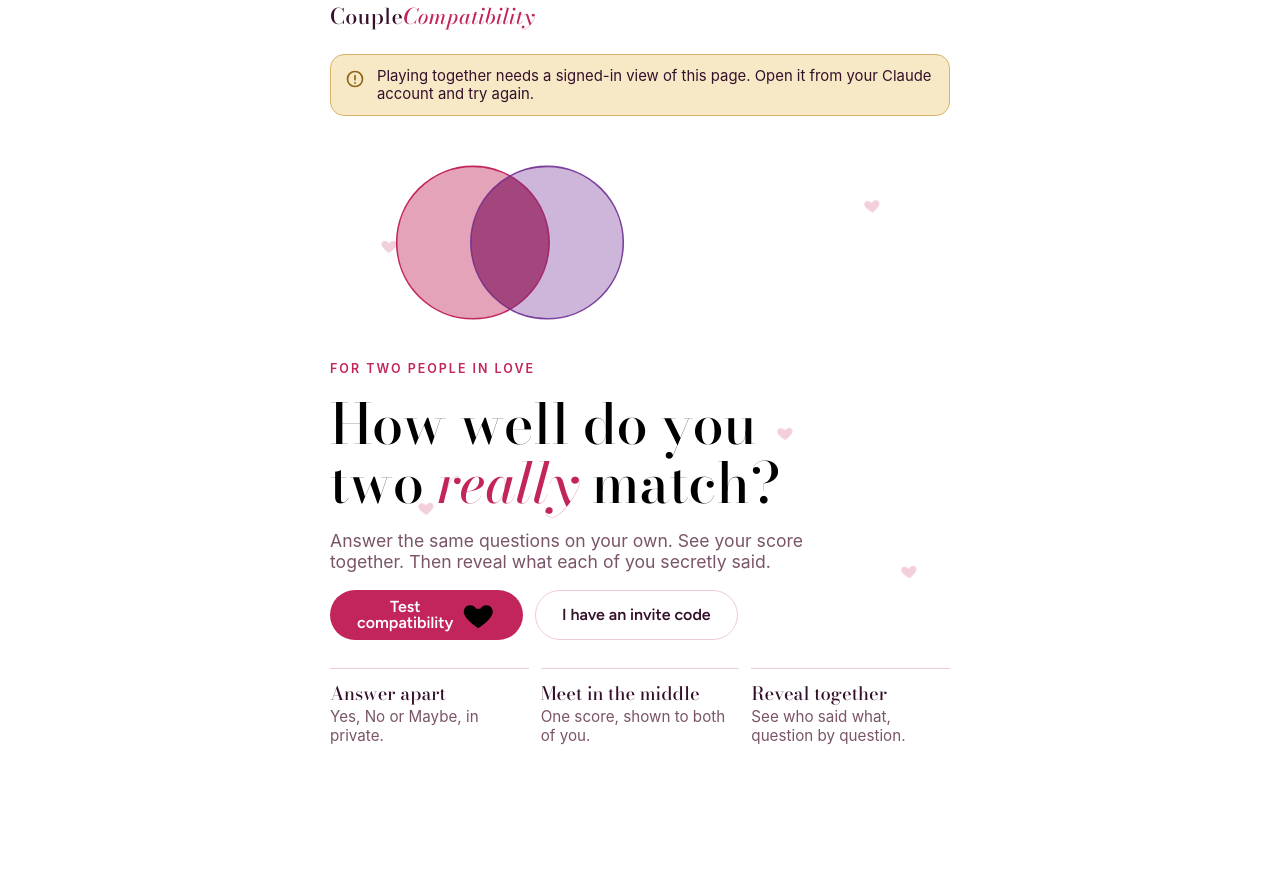
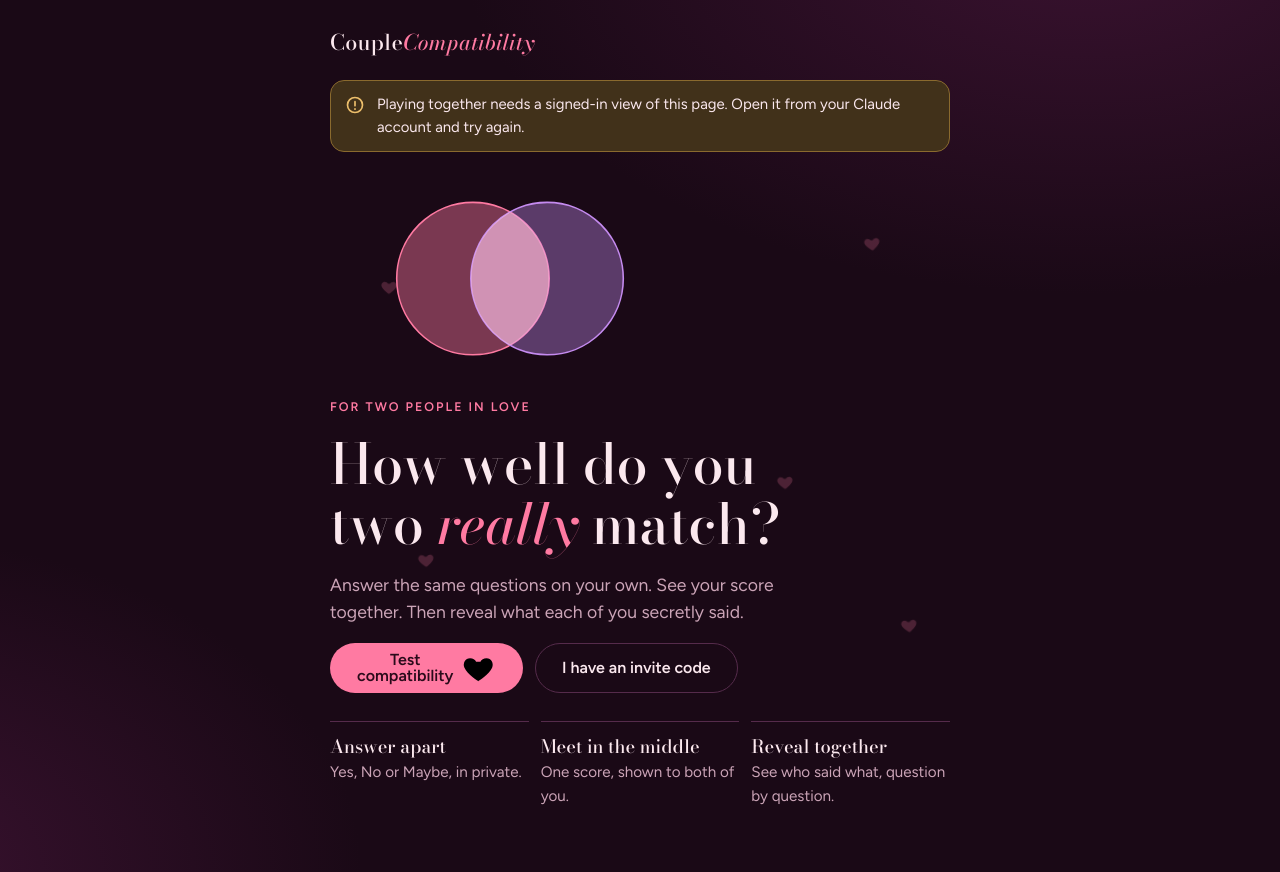
Before and after one commit to Prohor722/compatabilityTest, a Laravel app: page / in a window 1280 px wide. Before the commit the page ends 745 px from the top, so only its background shows below. Run offline with Laravel 12, Linux system fonts and the light colour scheme.

Commit message:
style issue fixed

```diff
--- a/public/css/custom.css
+++ b/public/css/custom.css
@@ -8,6 +8,13 @@
   --font-display:'Bodoni Moda','Didot','Times New Roman',serif;
   --font-body:'Figtree',system-ui,-apple-system,'Segoe UI',sans-serif;
 }
+:root{
+    --bg:#1A0916; --glow:#3A1230; --surface:#27112334; --surface2:#2F1429;
+    --ink:#FBE8EE; --muted:#CBA4B7; --line:#552B4B;
+    --rose:#FF7AA2; --rose-strong:#FF93B3; --on-rose:#2A0A1A; --rose-soft:#4A1B3A;
+    --plum:#C58BF0; --gold:#EDBF6C; --gold-soft:#41311A; --gold-line:#8A6A2E;
+    --shadow:rgba(0,0,0,.6); --lens:#FFC2D6; color-scheme:dark;
+  }
 @media (prefers-color-scheme: dark){
   :root:not([data-theme="light"]){
     --bg:#1A0916; --glow:#3A1230; --surface:#27112334; --surface2:#2F1429;
@@ -27,6 +34,7 @@
 *{box-sizing:border-box}
 body{
   background:var(--bg);
+  /* background-color:purple !important; */
   background-image:radial-gradient(900px 520px at 85% -8%,var(--glow),transparent 70%),radial-gradient(700px 480px at -10% 100%,var(--glow),transparent 70%);
   background-repeat:no-repeat;
   color:var(--ink);
@@ -49,7 +57,7 @@ p{margin:0}
 .sub{color:var(--muted);margin-top:8px;max-width:60ch}
 .eyebrow{font-size:.78rem;letter-spacing:.16em;text-transform:uppercase;color:var(--rose);font-weight:600}
 .panel{background:var(--surface);border:1px solid var(--line);border-radius:22px;padding:clamp(20px,4.5vw,34px);box-shadow:0 24px 60px -36px var(--shadow);display:flex;flex-direction:column;gap:18px;min-width:0}
-:root:not([data-theme="dark"]) .panel{background:#fff}
+/* :root:not([data-theme="dark"]) .panel{background:#fff} */
 @media (prefers-color-scheme: dark){:root:not([data-theme="light"]) .panel{background:#2A1327}}
 :root[data-theme="dark"] .panel{background:#2A1327}
 .hero{display:flex;flex-direction:column;align-items:flex-start;gap:18px;padding-top:6px;position:relative}
--- a/resources/views/welcome.blade.php
+++ b/resources/views/welcome.blade.php
@@ -14,43 +14,9 @@
     </div> --}}
 
 
-    <!doctype html>
-    <html>
 
-    <head>
-        <meta charset=utf8>
-        <meta name=viewport content="width=device-width,initial-scale=1,viewport-fit=cover">
-        <style>
-            :root {
-                color-scheme: light;
-                box-sizing: border-box;
-                padding-top: env(safe-area-inset-top, 0px);
-                padding-bottom: env(safe-area-inset-bottom, 0px)
-            }
 
-            html {
-                scroll-padding-top: env(safe-area-inset-top, 0px)
-            }
-
-            body {
-                margin: 0;
-                padding: 0;
-                font: 14px -apple-system, BlinkMacSystemFont, sans-serif;
-                background: #fff;
-                color: #000
-            }
-
-            img {
-                max-width: 100%
-            }
-
-            [hidden]:not([hidden=until-found i]) {
-                display: none !important
-            }
-        </style>
-    </head>
-
-    <body>
+    <body class="bg-dark text-white">
         <title>CoupleCompatibility</title>
         <meta name="claude:viewport-fit-sides" content="cover">
         <link rel="stylesheet"
@@ -70,5 +36,4 @@
 
     </body>
 
-    </html>
 </x-layouts>
```
